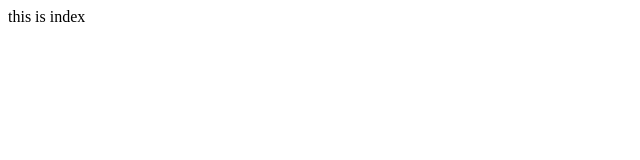
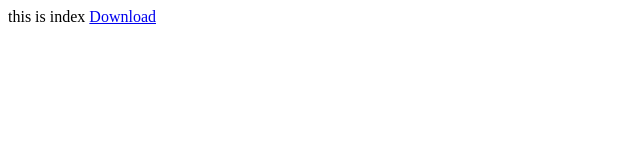
Before and after one commit to NaweenNiroshan/NaweenNiroshan.github.io, a plain HTML site: page index.html in a window 1280 px wide. Shown: the full height of the page, 0-640 px from the left. Drawn offline with Linux system fonts and the light colour scheme.

Commit message:
Update index.html

```diff
--- a/index.html
+++ b/index.html
@@ -1 +1,3 @@
 this is index
+
+<a href="/SuperSave.apk">Download</a>
```
